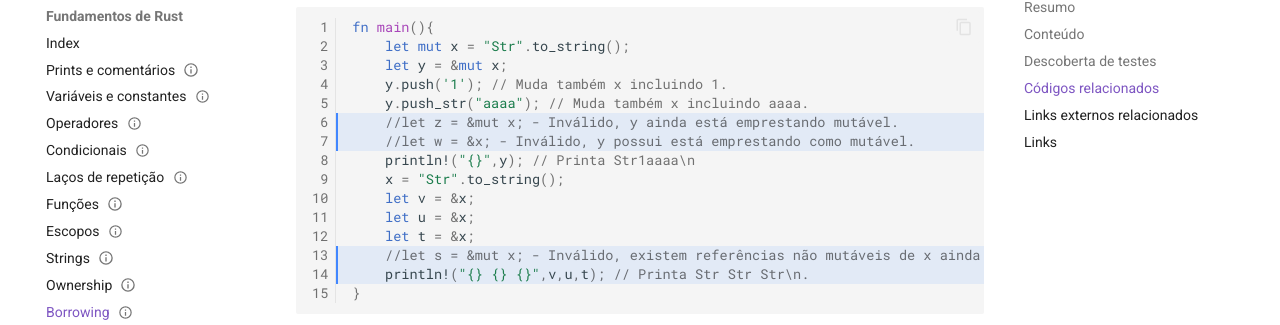
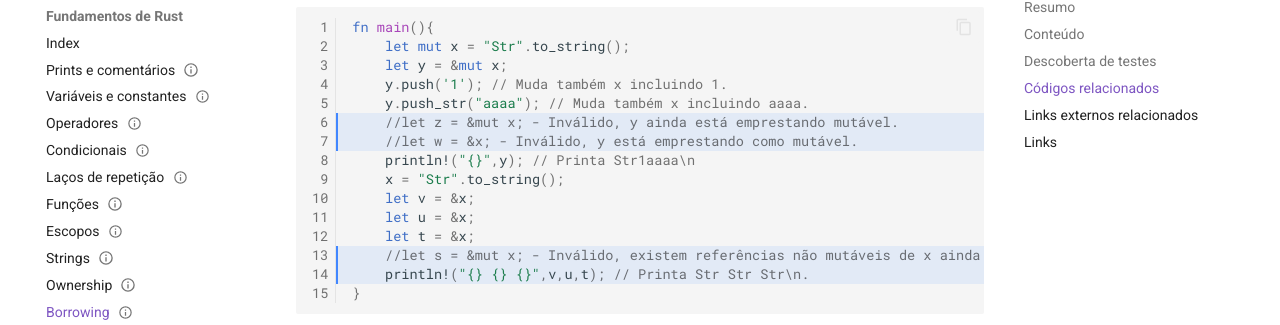
Before and after one commit to ChickRicks/game-engine, an MkDocs documentation site: the page built from docs/1-fundamentos-rust/10-Borrowing.md, in a window 1280 px wide and 900 px high, scrolled down 1363 px. Shown: the part 128-453 px from the top of the window. Built offline with MkDocs 1.6.1 and Material for MkDocs 9.7.7, drawn with Linux system fonts in a browser that asks for light colours; comment, search, counter and statistics services are not loaded.

Commit message:
vault backup: 2026-11-07 01:08:33

```diff
--- a/docs/1-fundamentos-rust/10-Borrowing.md
+++ b/docs/1-fundamentos-rust/10-Borrowing.md
@@ -52,7 +52,7 @@ fn main(){
 	y.push('1'); // Muda também x incluindo 1.
 	y.push_str("aaaa"); // Muda também x incluindo aaaa.
 	//let z = &mut x; - Inválido, y ainda está emprestando mutável.
-	//let w = &x; - Inválido, y possui está emprestando como mutável.
+	//let w = &x; - Inválido, y está emprestando como mutável.
 	println!("{}",y); // Printa Str1aaaa\n
 	x = "Str".to_string();
 	let v = &x;
```
Also changed, not shown: docs/1-fundamentos-rust/5-Lacos-de-repeticao.md (+1 -1 lines), docs/1-fundamentos-rust/6-Funcoes.md (+1 -1 lines).
